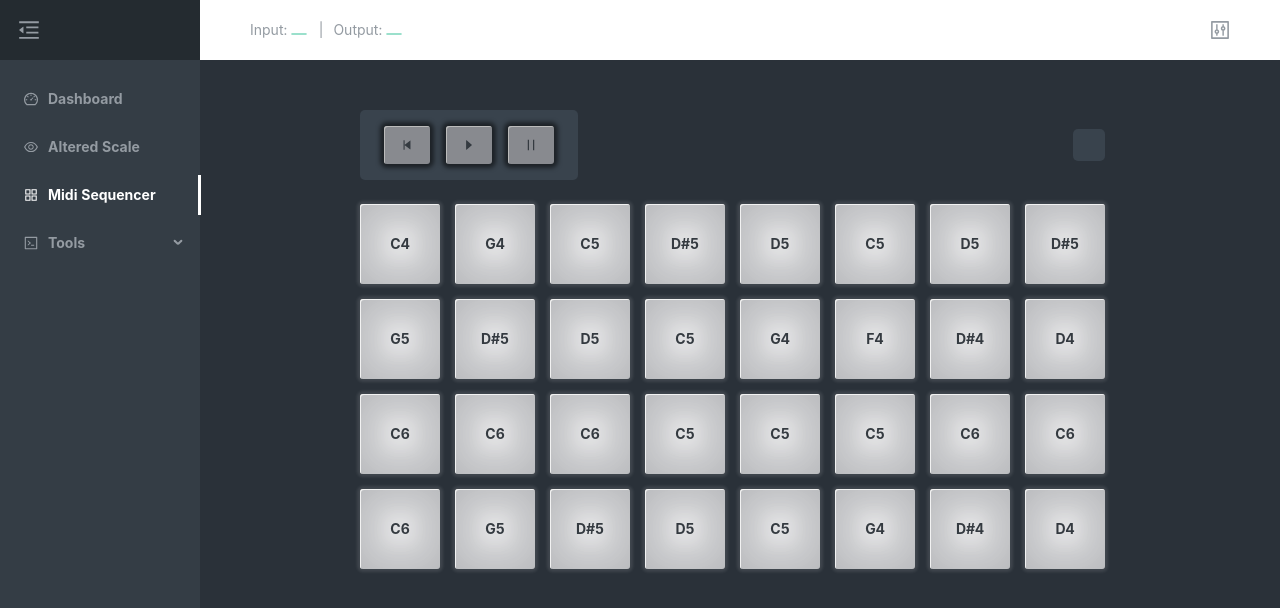
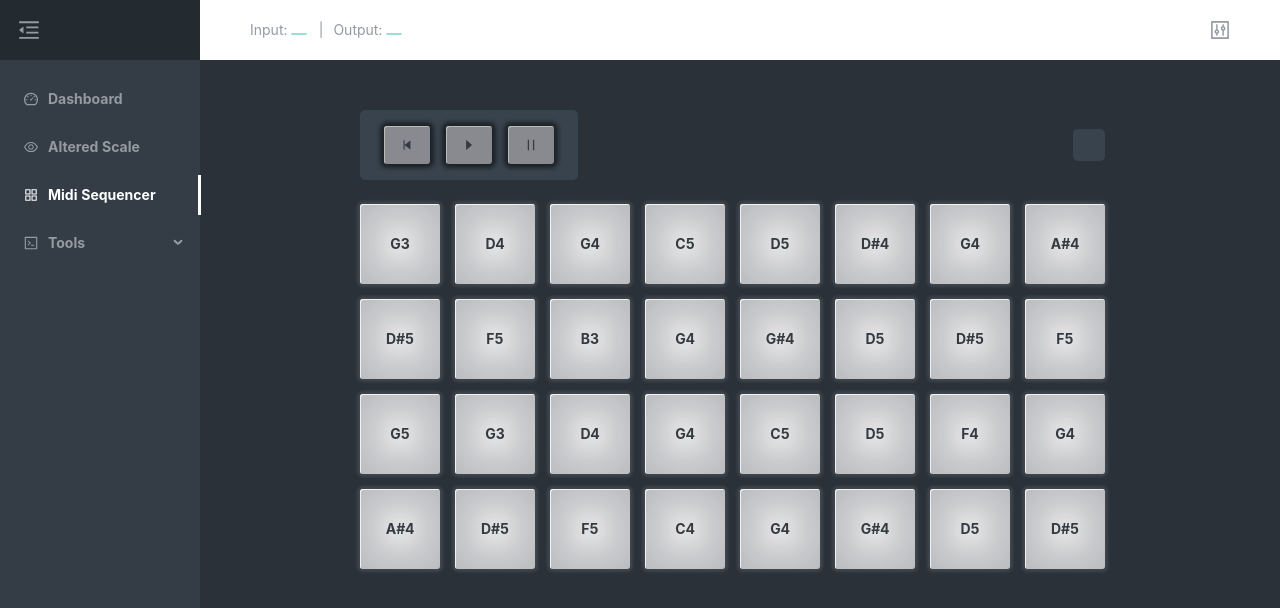
Before and after one commit to tedkx/midi-playground, a React app: page /midi-sequencer in a window 1280 px wide. Shown: the top 608 px of the page. Built offline with nearby package versions, Linux system fonts and the light colour scheme.

Commit message:
Added a new default sequencer tune

```diff
--- a/src/routes/MidiSequencer/constants.js
+++ b/src/routes/MidiSequencer/constants.js
@@ -1,39 +1,30 @@
 import { noteToMidi } from 'lib/utils';
 
-//set default sample to lazerhawk's lawless
-const defaultNotes = [
-  'C4',
-  'G4',
-  'C5',
-  'D#5',
-  'D5',
-  'C5',
-  'D5',
-  'D#5',
-  'G5',
-  'D#5',
-  'D5',
-  'C5',
-  'G4',
-  'F4',
-  'D#4',
-  'D4',
-  'C6',
-  'C6',
-  'C6',
-  'C5',
-  'C5',
-  'C5',
-  'C6',
-  'C6',
-  'C6',
-  'G5',
-  'D#5',
-  'D5',
-  'C5',
-  'G4',
-  'D#4',
-  'D4',
-].map(noteToMidi);
+const tunez = {
+  //lazerhawk's lawless
+  lawless: {
+    bpm: 90,
+    noteDuration: 30,
+    notes:
+      'C4 G4 C5 D#5 D5 C5 D5 D#5 G5 D#5 D5 C5 G4 F4 D#4 D4 C6 C6 C6 C5 C5 C5 C6 C6 C6 G5 D#5 D5 C5 G4 D#4 D4',
+    noteValue: 16,
+  },
 
-export { defaultNotes };
+  // tigran hanasyan's the grid intro
+  theGrid: {
+    bpm: 138,
+    noteDuration: 100,
+    notes:
+      'G3 D4 G4 C5 D5 D#4 G4 A#4 D#5 F5 B3 G4 G#4 D5 D#5 F5 G5 G3 D4 G4 C5 D5 F4 G4 A#4 D#5 F5 C4 G4 G#4 D5 D#5',
+    noteValue: 16,
+  },
+};
+
+const formatPattern = pattern => ({
+  ...pattern,
+  notes: pattern.notes.split(' ').map(noteToMidi),
+});
+
+const defaultPattern = formatPattern(tunez.theGrid);
+
+export { defaultPattern };
--- a/src/routes/MidiSequencer/index.js
+++ b/src/routes/MidiSequencer/index.js
@@ -1,7 +1,7 @@
 import React from 'react';
 import { Card } from 'antd';
 import { Button, Pad } from 'components/KeyboardComponents';
-import { defaultNotes } from './constants';
+import { defaultPattern } from './constants';
 import { usePadEvents, useNotesPlaying } from './utils';
 import { noteToString } from 'lib/utils';
 import {
@@ -12,14 +12,16 @@ import {
 
 const Sequencer = () => {
   const [padData, setPadData] = React.useState(
-    defaultNotes.map(note => ({
+    defaultPattern.notes.map(note => ({
       note,
       on: true,
     }))
   );
 
-  const { activeNoteIdx, onSeekToStart, onPlay, onStop } =
-    useNotesPlaying(padData);
+  const { activeNoteIdx, onSeekToStart, onPlay, onStop } = useNotesPlaying(
+    defaultPattern,
+    padData
+  );
 
   const padEvents = usePadEvents(padData, setPadData);
 
--- a/src/routes/MidiSequencer/utils.js
+++ b/src/routes/MidiSequencer/utils.js
@@ -2,11 +2,7 @@ import React from 'react';
 import MidiContext from 'components/Midi/Context';
 import { MidiMessages } from 'lib/enums';
 
-const bpm = 90;
-const noteValue = 16;
-const intervalMillis = ((60000 / bpm) * 4) / noteValue;
 const velocity = 50;
-const noteDuration = 30;
 const numOfChannels = 4;
 
 const usePadEvents = (padData, setPadData) => {
@@ -41,11 +37,20 @@ const usePadEvents = (padData, setPadData) => {
   };
 };
 
-const useNotesPlaying = (padData, autostart) => {
+const useNotesPlaying = (
+  { bpm, noteValue, noteDuration = 30 },
+  padData,
+  autostart
+) => {
   const midiContext = React.useContext(MidiContext);
   const { selectedOutput } = midiContext;
 
   const [activeNoteIdx, setActiveNoteIdx] = React.useState(null);
+
+  const intervalMillis = React.useMemo(
+    () => ((60000 / bpm) * 4) / noteValue,
+    [bpm, noteValue]
+  );
 
   const ref = React.useRef({
     intervalId: null,
@@ -84,8 +89,16 @@ const useNotesPlaying = (padData, autostart) => {
 
     return () => {
       clearInterval(ref.current.intervalId);
+      ref.current.intervalId = null;
     };
-  }, [autostart, midiContext]);
+  }, [autostart]);
+
+  React.useEffect(() => {
+    if (ref.current.intervalId !== null) {
+      clearInterval(ref.current.intervalId);
+      setInterval(playNote, intervalMillis);
+    }
+  }, [playNote, intervalMillis]);
 
   const onSeekToStart = React.useCallback(() => {
     setActiveNoteIdx(0);
@@ -93,8 +106,9 @@ const useNotesPlaying = (padData, autostart) => {
   }, [setActiveNoteIdx]);
 
   const onPlay = React.useCallback(() => {
-    ref.current.intervalId = setInterval(playNote, intervalMillis);
-  }, [playNote]);
+    if (ref.current.intervalId === null)
+      ref.current.intervalId = setInterval(playNote, intervalMillis);
+  }, [playNote, intervalMillis]);
 
   const onStop = React.useCallback(() => {
     clearInterval(ref.current.intervalId);
```
Also changed, not shown: 1 other file (tests, documents, lock files or other folders).
